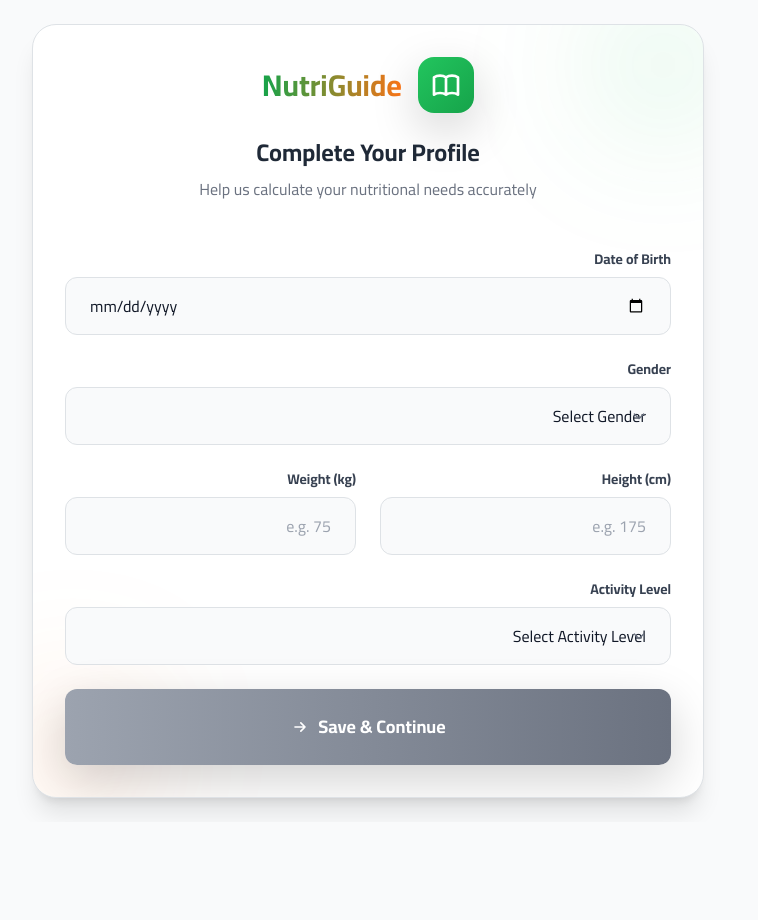
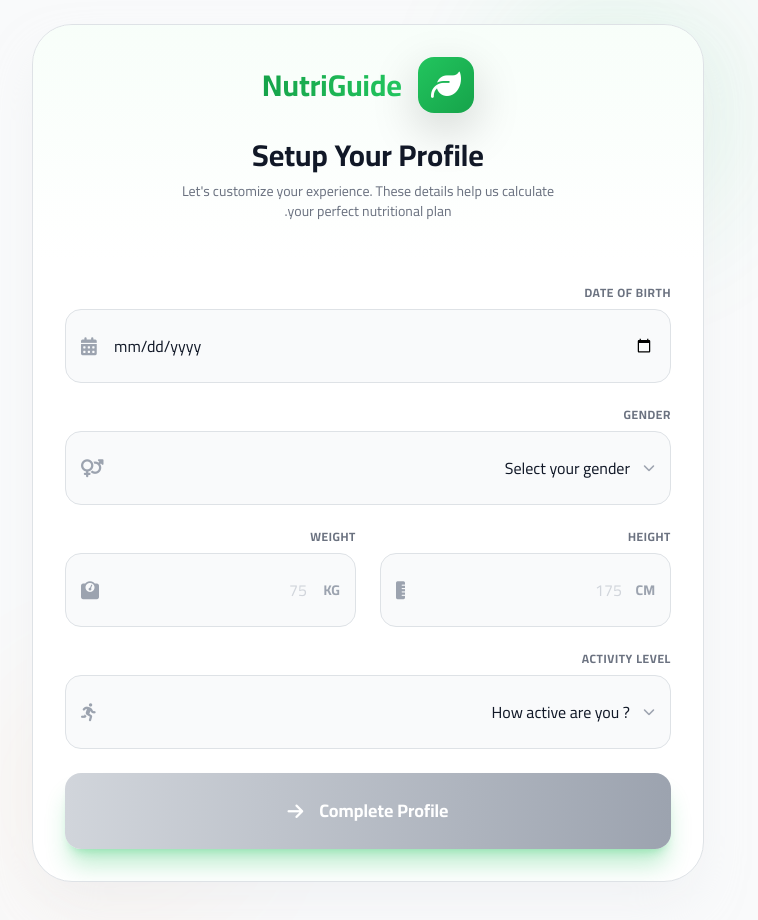
Before and after one commit to HosamMosstfa/ITI-Graduate, an Angular app: page /complete-registration in a window 1280 px wide. Shown: the whole page, without its empty margins (272-1030 px from the left). Before the commit the page ends 822 px from the top, so only its background shows below. Built offline with nearby package versions, Linux system fonts and the light colour scheme.

Commit message:
Refactor login component: remove commented notifications and streamline success/error handling

```diff
--- a/src/app/account/complete-registration/complete-registration.html
+++ b/src/app/account/complete-registration/complete-registration.html
@@ -1,213 +1,271 @@
 <div
-  class="min-h-screen bg-gray-50 dark:bg-gray-900 flex items-center justify-center p-6 transition-colors duration-300 font-['Cairo']"
+  class="min-h-screen bg-gray-50 dark:bg-gray-900 flex items-center justify-center p-4 sm:p-6 font-['Cairo'] transition-colors duration-300"
+>
+  <div class="w-full max-w-2xl relative">
+    <div
+      class="absolute -top-10 -right-10 w-64 h-64 bg-primary-500/20 rounded-full blur-3xl animate-pulse"
+    ></div>
+    <div
+      class="absolute -bottom-10 -left-10 w-64 h-64 bg-orange-500/10 rounded-full blur-3xl animate-pulse delay-700"
+    ></div>
+
+    <div
+      class="bg-white dark:bg-gray-800 rounded-[2.5rem] shadow-2xl shadow-gray-200/50 dark:shadow-black/50 border border-white/20 dark:border-gray-700 overflow-hidden relative z-10 backdrop-blur-xl"
     >
       <div
-    class="w-full max-w-2xl bg-white dark:bg-gray-800 rounded-3xl shadow-xl border border-gray-100 dark:border-gray-700 overflow-hidden relative"
+        class="bg-gradient-to-b from-primary-50/50 to-transparent dark:from-gray-700/30 p-8 pb-4 text-center"
       >
-    <div
-      class="absolute top-0 right-0 -mt-10 -mr-10 w-40 h-40 bg-primary-500/10 rounded-full blur-3xl"
-    ></div>
-    <div
-      class="absolute bottom-0 left-0 -mb-10 -ml-10 w-40 h-40 bg-orange-500/10 rounded-full blur-3xl"
-    ></div>
-
-    <div class="p-8 pb-0 text-center relative z-10">
         <div class="inline-flex items-center justify-center gap-3 mb-6">
           <div
             class="w-14 h-14 bg-gradient-to-br from-primary-500 to-primary-600 rounded-2xl flex items-center justify-center shadow-lg shadow-primary-500/30"
           >
-          <svg class="w-8 h-8 text-white" fill="none" stroke="currentColor" viewBox="0 0 24 24">
-            <path
-              stroke-linecap="round"
-              stroke-linejoin="round"
-              stroke-width="2"
-              d="M12 6.253v13m0-13C10.832 5.477 9.246 5 7.5 5S4.168 5.477 3 6.253v13C4.168 18.477 5.754 18 7.5 18s3.332.477 4.5 1.253m0-13C13.168 5.477 14.754 5 16.5 5c1.747 0 3.332.477 4.5 1.253v13C19.832 18.477 18.247 18 16.5 18c-1.746 0-3.332.477-4.5 1.253"
-            ></path>
-          </svg>
+            <i class="fas fa-leaf text-white text-3xl"></i>
           </div>
           <span
-          class="text-3xl font-bold bg-gradient-to-r from-primary-600 to-orange-500 bg-clip-text text-transparent"
+            class="text-3xl font-bold bg-gradient-to-r from-primary-600 to-primary-500 bg-clip-text text-transparent"
           >
             NutriGuide
           </span>
         </div>
-      <h2 class="text-2xl font-bold text-gray-800 dark:text-white mb-2">Complete Your Profile</h2>
-      <p class="text-gray-500 dark:text-gray-400">
-        Help us calculate your nutritional needs accurately
+
+        <h1 class="text-3xl font-bold text-gray-900 dark:text-white mb-2">Setup Your Profile</h1>
+        <p class="text-gray-500 dark:text-gray-400 text-sm max-w-sm mx-auto">
+          Let's customize your experience. These details help us calculate your perfect nutritional
+          plan.
         </p>
       </div>
 
       <div
         *ngIf="errorMessage"
-      class="mx-8 mt-4 p-4 bg-red-50 border border-red-200 text-red-600 rounded-xl text-sm text-center relative z-10"
+        class="mx-8 mb-2 p-4 bg-red-50 dark:bg-red-900/20 border border-red-100 dark:border-red-800 text-red-600 dark:text-red-400 rounded-2xl text-sm flex items-center gap-3 animate-bounce-in"
       >
-      {{ errorMessage }}
+        <svg class="w-5 h-5 flex-shrink-0" fill="none" stroke="currentColor" viewBox="0 0 24 24">
+          <path
+            stroke-linecap="round"
+            stroke-linejoin="round"
+            stroke-width="2"
+            d="M12 8v4m0 4h.01M21 12a9 9 0 11-18 0 9 9 0 0118 0z"
+          ></path>
+        </svg>
+        <span>{{ errorMessage }}</span>
       </div>
 
-    <div class="p-8 relative z-10">
+      <div class="p-8 pt-4">
         <form [formGroup]="completeForm" (ngSubmit)="onSubmit()" class="space-y-6">
           <div class="group">
-          <label class="block text-sm font-bold mb-2 text-gray-700 dark:text-gray-300">
+            <label
+              class="block text-xs font-bold uppercase tracking-wider text-gray-500 dark:text-gray-400 mb-2 ml-1"
+            >
               Date of Birth
             </label>
+            <div class="relative">
+              <div
+                class="absolute inset-y-0 left-0 pl-4 flex items-center pointer-events-none text-gray-400 group-focus-within:text-primary-500 transition-colors"
+              >
+                <i class="fas fa-calendar-alt text-lg"></i>
+              </div>
               <input
                 type="date"
                 formControlName="birthDate"
-            class="w-full px-4 py-3 bg-gray-50 dark:bg-gray-700/50 border border-gray-200 dark:border-gray-600 rounded-xl focus:ring-2 focus:ring-primary-500 focus:border-transparent transition-all outline-none text-gray-900 dark:text-white"
-            [class.border-red-500]="
+                class="w-full pl-12 pr-4 py-4 bg-gray-50 dark:bg-gray-700/30 border border-gray-200 dark:border-gray-600 rounded-2xl focus:ring-4 focus:ring-primary-500/10 focus:border-primary-500 transition-all outline-none text-gray-900 dark:text-white placeholder-transparent font-medium"
+                [class.border-red-300]="
+                  completeForm.get('birthDate')?.invalid && completeForm.get('birthDate')?.touched
+                "
+                [class.focus:ring-red-100]="
                   completeForm.get('birthDate')?.invalid && completeForm.get('birthDate')?.touched
                 "
               />
-
-          <div
-            *ngIf="completeForm.get('birthDate')?.invalid && completeForm.get('birthDate')?.touched"
-            class="text-red-500 text-xs mt-1 font-semibold"
+            </div>
+            <p
+              *ngIf="
+                completeForm.get('birthDate')?.invalid && completeForm.get('birthDate')?.touched
+              "
+              class="text-red-500 text-xs mt-2 ml-2 font-medium flex items-center gap-1"
             >
-            Date of birth is required.
-          </div>
+              <i class="fas fa-exclamation-circle"></i> Date of birth is required
+            </p>
           </div>
 
-        <div>
-          <label class="block text-sm font-bold mb-2 text-gray-700 dark:text-gray-300">
+          <div class="group">
+            <label
+              class="block text-xs font-bold uppercase tracking-wider text-gray-500 dark:text-gray-400 mb-2 ml-1"
+            >
               Gender
             </label>
             <div class="relative">
+              <div
+                class="absolute inset-y-0 left-0 pl-4 flex items-center pointer-events-none text-gray-400 group-focus-within:text-primary-500 transition-colors"
+              >
+                <i class="fas fa-venus-mars text-lg"></i>
+              </div>
               <select
                 formControlName="gender"
-              class="w-full px-4 py-3 bg-gray-50 dark:bg-gray-700/50 border border-gray-200 dark:border-gray-600 rounded-xl focus:ring-2 focus:ring-primary-500 focus:border-transparent transition-all outline-none text-gray-900 dark:text-white appearance-none cursor-pointer"
+                class="w-full pl-12 pr-10 py-4 bg-gray-50 dark:bg-gray-700/30 border border-gray-200 dark:border-gray-600 rounded-2xl focus:ring-4 focus:ring-primary-500/10 focus:border-primary-500 transition-all outline-none text-gray-900 dark:text-white appearance-none cursor-pointer font-medium"
               >
-              <option value="" disabled selected>Select Gender</option>
+                <option value="" disabled selected>Select your gender</option>
                 <option value="Male">Male</option>
                 <option value="Female">Female</option>
               </select>
               <div
-              class="absolute inset-y-0 right-0 flex items-center px-4 pointer-events-none text-gray-500"
+                class="absolute inset-y-0 right-0 pr-4 flex items-center pointer-events-none text-gray-400"
               >
-              <svg class="w-4 h-4" fill="none" stroke="currentColor" viewBox="0 0 24 24">
-                <path
-                  stroke-linecap="round"
-                  stroke-linejoin="round"
-                  stroke-width="2"
-                  d="M19 9l-7 7-7-7"
-                ></path>
-              </svg>
+                <i class="fas fa-chevron-down text-xs"></i>
               </div>
             </div>
+            <p
+              *ngIf="completeForm.get('gender')?.invalid && completeForm.get('gender')?.touched"
+              class="text-red-500 text-xs mt-2 ml-2 font-medium flex items-center gap-1"
+            >
+              <i class="fas fa-exclamation-circle"></i> Please select gender
+            </p>
+          </div>
+
+          <div class="grid grid-cols-1 md:grid-cols-2 gap-6">
+            <div class="group">
+              <label
+                class="block text-xs font-bold uppercase tracking-wider text-gray-500 dark:text-gray-400 mb-2 ml-1"
+              >
+                Height
+              </label>
+              <div class="relative">
                 <div
-            *ngIf="completeForm.get('gender')?.invalid && completeForm.get('gender')?.touched"
-            class="text-red-500 text-xs mt-1 font-semibold"
+                  class="absolute inset-y-0 left-0 pl-4 flex items-center pointer-events-none text-gray-400 group-focus-within:text-primary-500 transition-colors"
                 >
-            Please select your gender.
+                  <i class="fas fa-ruler-vertical text-lg"></i>
+                </div>
+                <input
+                  type="number"
+                  formControlName="height"
+                  placeholder="175"
+                  class="w-full pl-12 pr-12 py-4 bg-gray-50 dark:bg-gray-700/30 border border-gray-200 dark:border-gray-600 rounded-2xl focus:ring-4 focus:ring-primary-500/10 focus:border-primary-500 transition-all outline-none text-gray-900 dark:text-white font-medium placeholder-gray-300"
+                />
+                <div
+                  class="absolute inset-y-0 right-0 pr-4 flex items-center pointer-events-none text-gray-400 font-bold text-sm"
+                >
+                  CM
+                </div>
+              </div>
+              <p
+                *ngIf="completeForm.get('height')?.touched && completeForm.get('height')?.invalid"
+                class="text-red-500 text-xs mt-2 ml-2 font-medium"
+              >
+                Valid height (50-300 cm)
+              </p>
+            </div>
+
+            <div class="group">
+              <label
+                class="block text-xs font-bold uppercase tracking-wider text-gray-500 dark:text-gray-400 mb-2 ml-1"
+              >
+                Weight
+              </label>
+              <div class="relative">
+                <div
+                  class="absolute inset-y-0 left-0 pl-4 flex items-center pointer-events-none text-gray-400 group-focus-within:text-primary-500 transition-colors"
+                >
+                  <i class="fas fa-weight text-lg"></i>
+                </div>
+                <input
+                  type="number"
+                  formControlName="weight"
+                  placeholder="75"
+                  class="w-full pl-12 pr-12 py-4 bg-gray-50 dark:bg-gray-700/30 border border-gray-200 dark:border-gray-600 rounded-2xl focus:ring-4 focus:ring-primary-500/10 focus:border-primary-500 transition-all outline-none text-gray-900 dark:text-white font-medium placeholder-gray-300"
+                />
+                <div
+                  class="absolute inset-y-0 right-0 pr-4 flex items-center pointer-events-none text-gray-400 font-bold text-sm"
+                >
+                  KG
+                </div>
+              </div>
+              <p
+                *ngIf="completeForm.get('weight')?.touched && completeForm.get('weight')?.invalid"
+                class="text-red-500 text-xs mt-2 ml-2 font-medium"
+              >
+                Valid weight (20-500 kg)
+              </p>
             </div>
           </div>
 
-        <div class="grid grid-cols-1 md:grid-cols-2 gap-6">
-          <div>
-            <label class="block text-sm font-bold mb-2 text-gray-700 dark:text-gray-300">
-              Height (cm)
-            </label>
-            <input
-              type="number"
-              formControlName="height"
-              placeholder="e.g. 175"
-              class="w-full px-4 py-3 bg-gray-50 dark:bg-gray-700/50 border border-gray-200 dark:border-gray-600 rounded-xl focus:ring-2 focus:ring-primary-500 focus:border-transparent transition-all outline-none text-gray-900 dark:text-white"
-            />
-
-            <div
-              *ngIf="completeForm.get('height')?.touched && completeForm.get('height')?.invalid"
-              class="text-red-500 text-xs mt-1 font-semibold"
+          <div class="group">
+            <label
+              class="block text-xs font-bold uppercase tracking-wider text-gray-500 dark:text-gray-400 mb-2 ml-1"
             >
-              Valid height required (50-300 cm).
-            </div>
-          </div>
-
-          <div>
-            <label class="block text-sm font-bold mb-2 text-gray-700 dark:text-gray-300">
-              Weight (kg)
-            </label>
-            <input
-              type="number"
-              formControlName="weight"
-              placeholder="e.g. 75"
-              class="w-full px-4 py-3 bg-gray-50 dark:bg-gray-700/50 border border-gray-200 dark:border-gray-600 rounded-xl focus:ring-2 focus:ring-primary-500 focus:border-transparent transition-all outline-none text-gray-900 dark:text-white"
-            />
-
-            <div
-              *ngIf="completeForm.get('weight')?.touched && completeForm.get('weight')?.invalid"
-              class="text-red-500 text-xs mt-1 font-semibold"
-            >
-              Valid weight required (20-500 kg).
-            </div>
-          </div>
-        </div>
-
-        <div>
-          <label class="block text-sm font-bold mb-2 text-gray-700 dark:text-gray-300">
               Activity Level
             </label>
             <div class="relative">
+              <div
+                class="absolute inset-y-0 left-0 pl-4 flex items-center pointer-events-none text-gray-400 group-focus-within:text-primary-500 transition-colors"
+              >
+                <i class="fas fa-running text-lg"></i>
+              </div>
               <select
                 formControlName="activityLevel"
-              class="w-full px-4 py-3 bg-gray-50 dark:bg-gray-700/50 border border-gray-200 dark:border-gray-600 rounded-xl focus:ring-2 focus:ring-primary-500 focus:border-transparent transition-all outline-none text-gray-900 dark:text-white appearance-none cursor-pointer"
+                class="w-full pl-12 pr-10 py-4 bg-gray-50 dark:bg-gray-700/30 border border-gray-200 dark:border-gray-600 rounded-2xl focus:ring-4 focus:ring-primary-500/10 focus:border-primary-500 transition-all outline-none text-gray-900 dark:text-white appearance-none cursor-pointer font-medium"
               >
-              <option value="" disabled selected>Select Activity Level</option>
+                <option value="" disabled selected>? How active are you</option>
                 <option *ngFor="let level of activityLevels" [value]="level.value">
                   {{ level.label }}
                 </option>
               </select>
               <div
-              class="absolute inset-y-0 right-0 flex items-center px-4 pointer-events-none text-gray-500"
+                class="absolute inset-y-0 right-0 pr-4 flex items-center pointer-events-none text-gray-400"
               >
-              <svg class="w-4 h-4" fill="none" stroke="currentColor" viewBox="0 0 24 24">
-                <path
-                  stroke-linecap="round"
-                  stroke-linejoin="round"
-                  stroke-width="2"
-                  d="M19 9l-7 7-7-7"
-                ></path>
-              </svg>
+                <i class="fas fa-chevron-down text-xs"></i>
               </div>
             </div>
-          <div
+            <p
               *ngIf="
                 completeForm.get('activityLevel')?.invalid &&
                 completeForm.get('activityLevel')?.touched
               "
-            class="text-red-500 text-xs mt-1 font-semibold"
+              class="text-red-500 text-xs mt-2 ml-2 font-medium flex items-center gap-1"
             >
-            Please select an activity level.
-          </div>
+              <i class="fas fa-exclamation-circle"></i> Selection required
+            </p>
           </div>
 
           <button
             type="submit"
             [disabled]="completeForm.invalid || isSubmitting"
-          class="w-full group relative px-8 py-4 bg-gradient-to-r from-primary-600 to-primary-500 hover:from-primary-700 hover:to-primary-600 disabled:from-gray-400 disabled:to-gray-500 disabled:cursor-not-allowed text-white rounded-xl font-bold text-lg shadow-lg shadow-primary-500/30 hover:shadow-primary-500/50 transition-all duration-300 transform hover:-translate-y-1 overflow-hidden"
+            class="w-full group relative py-4 px-6 bg-gradient-to-r from-primary-600 to-primary-500 hover:from-primary-700 hover:to-primary-600 disabled:from-gray-300 disabled:to-gray-400 disabled:cursor-not-allowed text-white rounded-2xl font-bold text-lg shadow-xl shadow-primary-500/30 hover:shadow-primary-500/50 hover:-translate-y-1 transition-all duration-300 overflow-hidden"
           >
-          <span class="relative z-10 flex items-center justify-center gap-2">
-            <span *ngIf="!isSubmitting">Save & Continue</span>
-            <span *ngIf="isSubmitting">Saving...</span>
+            <span class="relative z-10 flex items-center justify-center gap-3">
+              <span *ngIf="!isSubmitting">Complete Profile</span>
+              <span *ngIf="isSubmitting">Saving details...</span>
+
+              <i
+                *ngIf="!isSubmitting"
+                class="fas fa-arrow-right group-hover:translate-x-1 transition-transform"
+              ></i>
               <svg
-              *ngIf="!isSubmitting"
-              class="w-5 h-5 group-hover:translate-x-1 transition-transform"
+                *ngIf="isSubmitting"
+                class="animate-spin h-5 w-5 text-white"
+                xmlns="http://www.w3.org/2000/svg"
                 fill="none"
-              stroke="currentColor"
                 viewBox="0 0 24 24"
               >
+                <circle
+                  class="opacity-25"
+                  cx="12"
+                  cy="12"
+                  r="10"
+                  stroke="currentColor"
+                  stroke-width="4"
+                ></circle>
                 <path
-                stroke-linecap="round"
-                stroke-linejoin="round"
-                stroke-width="2"
-                d="M13 7l5 5m0 0l-5 5m5-5H6"
+                  class="opacity-75"
+                  fill="currentColor"
+                  d="M4 12a8 8 0 018-8V0C5.373 0 0 5.373 0 12h4zm2 5.291A7.962 7.962 0 014 12H0c0 3.042 1.135 5.824 3 7.938l3-2.647z"
                 ></path>
               </svg>
             </span>
 
             <div
-            class="absolute inset-0 bg-white/20 translate-y-full group-hover:translate-y-0 transition-transform duration-300"
+              class="absolute inset-0 -translate-x-full group-hover:animate-[shimmer_1.5s_infinite] bg-gradient-to-r from-transparent via-white/20 to-transparent z-0"
             ></div>
           </button>
         </form>
       </div>
     </div>
   </div>
+</div>
--- a/src/app/account/login/login.ts
+++ b/src/app/account/login/login.ts
@@ -30,10 +30,8 @@ export class LoginComponent {
     if (this.loginForm.valid) {
       this.loginService.login(this.loginForm.value).subscribe({
         next: (res) => {
-          // Success Notification
           this.notificationService.showSuccess('Login successful! Redirecting...');
 
-          // Store token if needed
           localStorage.setItem('token', res.token);
 
           setTimeout(() => {
@@ -42,7 +40,6 @@ export class LoginComponent {
         },
         error: (err) => {
           console.error('Login Failed', err);
-          // Error Notification
           const errorMsg = err.error?.message || 'Invalid email or password.';
           this.notificationService.showError(errorMsg);
         },
```
Lines whose indentation alone changed are shown as unchanged.
